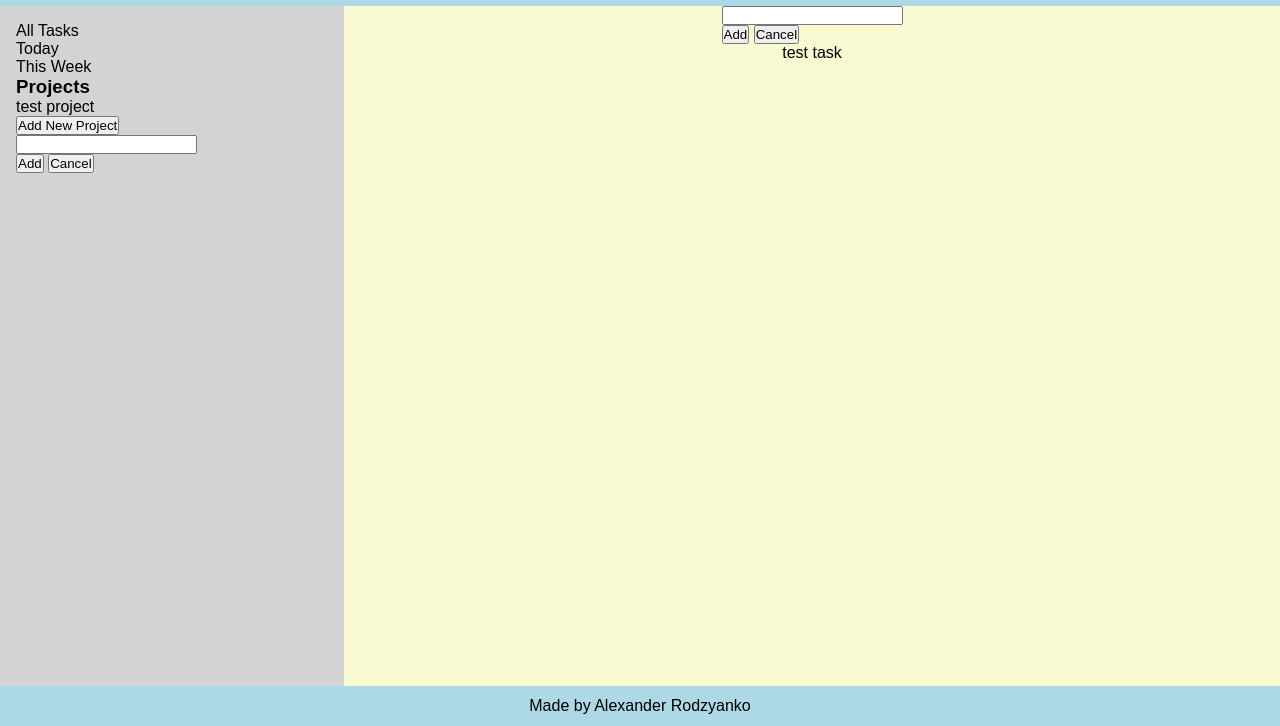
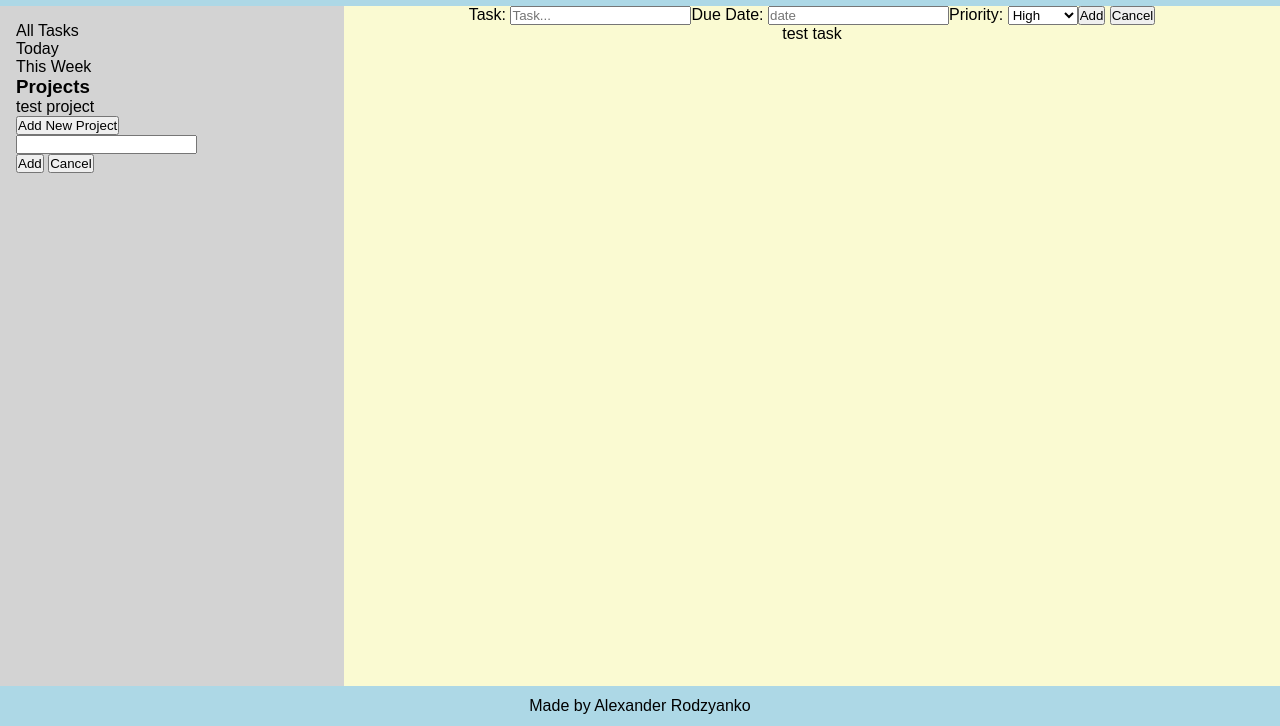
Before and after one commit to bykimus-prime/todo-list, a plain HTML site: page index.html in a window 1280 px wide. Shown: the part 74-800 px from the top of the page. Drawn offline with Linux system fonts and the light colour scheme.

Commit message:
Adjust task creation form

```diff
--- a/index.html
+++ b/index.html
@@ -24,6 +24,7 @@
             <h3>Projects</h3>
             <div class="user-projects"><div>test project</div></div>
             <button id="newProjectBtn">Add New Project</button>
+
             <form id="projectForm"> <!--class="hidden"-->
                <div class="project-form-inputs">
                   <div class="project-text-input">
@@ -35,20 +36,34 @@
                   </div>
                </div>
             </form>
+
          </div>
       </div>
+
       <div class="content-display">
          <form id="taskForm">
-            <div class="task-form-inputs">
-               <div class="task-text-input">
-                  <input type="text" id="taskInput">
-               </div>
-               <div class="task-form-btns">
-                  <input id="task-submit-btn" type="submit" value="Add">
-                  <input id="task-cancel-btn" type="button" value="Cancel">
-               </div>
+            <div class="task-form-row">
+               <label class="task-description-label" for="description">Task:</label>
+               <input type="text" id="taskDescription" name="description" placeholder="Task..." required>
+            </div>
+            <div class="task-form-row">
+               <label class="task-dueDate-label" for="dueDate">Due Date:</label>
+               <input type="text" id="taskDueDate" name="dueDate" placeholder="date" required>
+            </div>
+            <div class="task-form-row">
+               <label class="task-priority-label" for="priority">Priority:</label>
+               <select id="priorityLevel" name="priorityLevel">
+                  <option value="0" selected>High</option>
+                  <option value="1">Medium</option>
+                  <option value="2">Low</option>
+               </select>
+            </div>
+            <div class="task-form-btns">
+               <input id="task-submit-btn" type="submit" value="Add">
+               <input id="task-cancel-btn" type="button" value="Cancel">
             </div>
          </form>
+
          <div class="user-tasks"><div>test task</div></div>
       </div>
    </div>
--- a/style.css
+++ b/style.css
@@ -60,6 +60,10 @@ body {
    width: 75vw;
 }
 
+#taskForm {
+   display: flex;
+}
+
 /* footer */
 /* footer */
 
```
